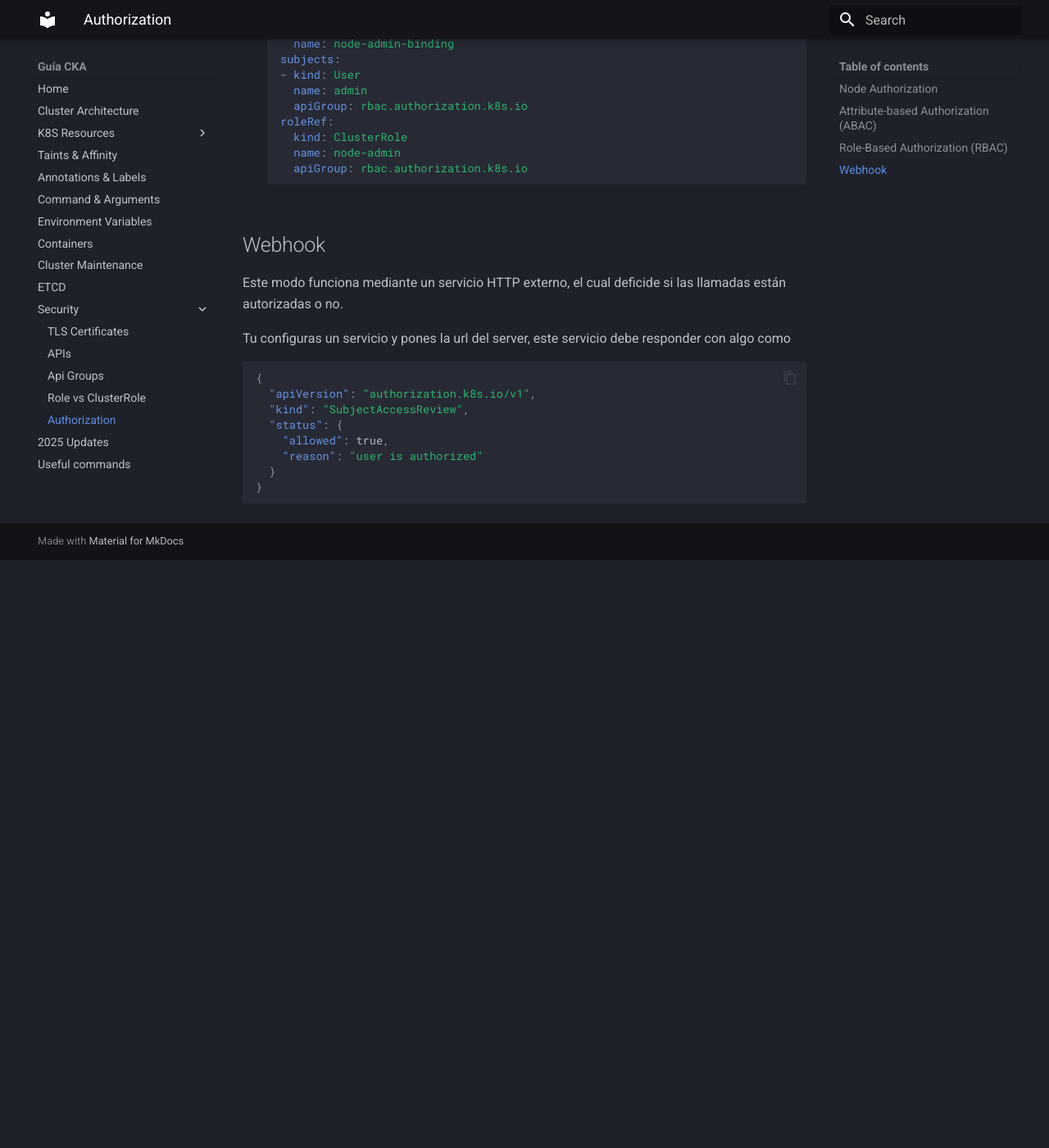
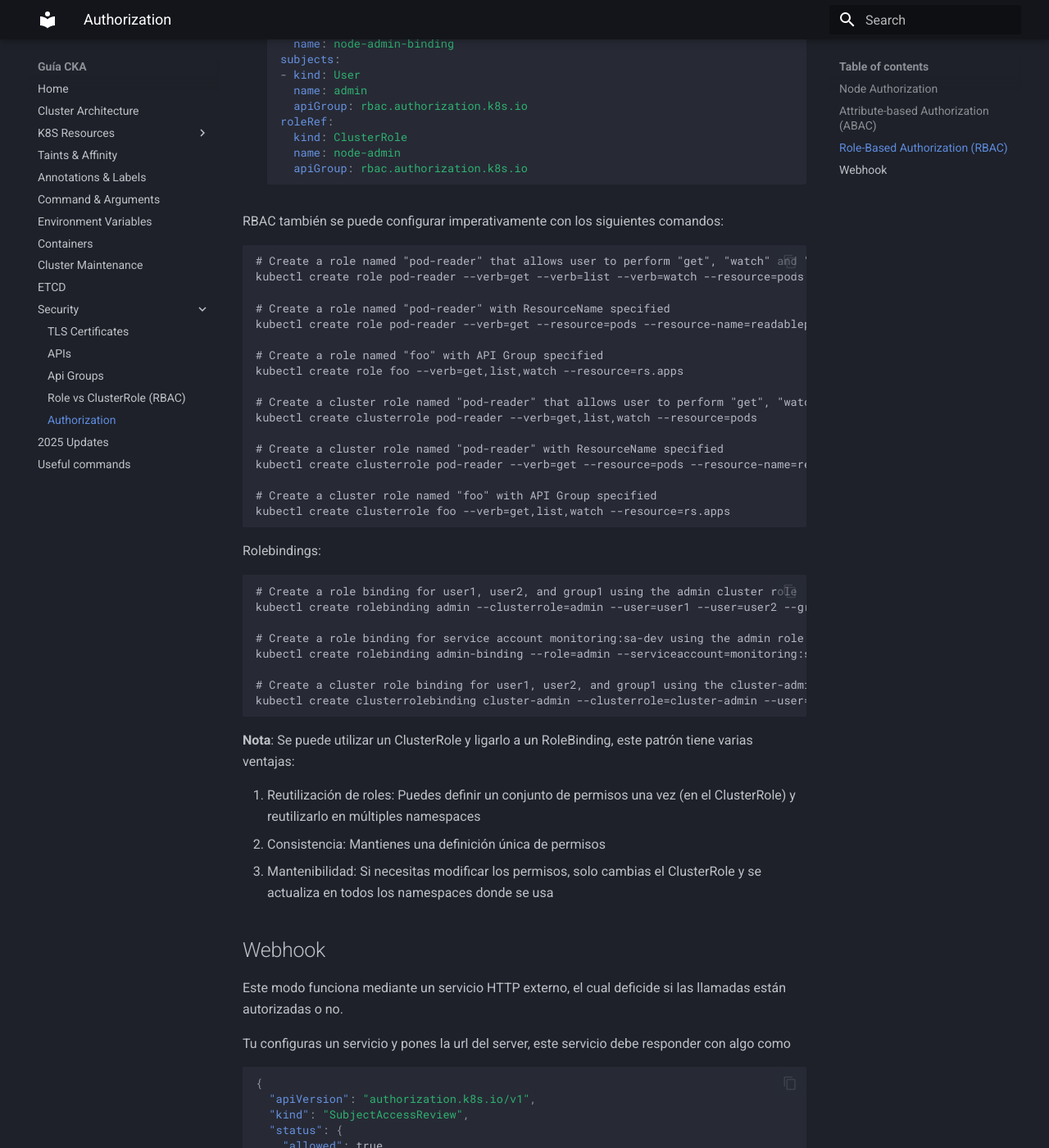
Before and after one commit to Seergs/cka-guide.github.io, an MkDocs documentation site: the page built from docs/security/Authorization.md, in a window 1280 px wide and 1400 px high, scrolled down 1989 px. Shown: the whole window at 82% size. Built offline with MkDocs 1.6.1 and Material for MkDocs 9.7.7, drawn with Linux system fonts in a browser that asks for light colours; before the commit the page ends 2672 px from its top, so only the background shows below that.

Commit message:
add more clusterolr

````diff
--- a/docs/security/Authorization.md
+++ b/docs/security/Authorization.md
@@ -93,6 +93,48 @@ Este tipo funciona medante 4 componentes principales:
       apiGroup: rbac.authorization.k8s.io
     ```
 
+RBAC también se puede configurar imperativamente con los siguientes comandos:
+
+```
+# Create a role named "pod-reader" that allows user to perform "get", "watch" and "list" on pods
+kubectl create role pod-reader --verb=get --verb=list --verb=watch --resource=pods
+
+# Create a role named "pod-reader" with ResourceName specified
+kubectl create role pod-reader --verb=get --resource=pods --resource-name=readablepod --resource-name=anotherpod
+
+# Create a role named "foo" with API Group specified
+kubectl create role foo --verb=get,list,watch --resource=rs.apps
+
+# Create a cluster role named "pod-reader" that allows user to perform "get", "watch" and "list" on pods
+kubectl create clusterrole pod-reader --verb=get,list,watch --resource=pods
+
+# Create a cluster role named "pod-reader" with ResourceName specified
+kubectl create clusterrole pod-reader --verb=get --resource=pods --resource-name=readablepod --resource-name=anotherpod
+
+# Create a cluster role named "foo" with API Group specified
+kubectl create clusterrole foo --verb=get,list,watch --resource=rs.apps
+```
+
+Rolebindings:
+
+```
+# Create a role binding for user1, user2, and group1 using the admin cluster role
+kubectl create rolebinding admin --clusterrole=admin --user=user1 --user=user2 --group=group1
+
+# Create a role binding for service account monitoring:sa-dev using the admin role
+kubectl create rolebinding admin-binding --role=admin --serviceaccount=monitoring:sa-dev
+
+# Create a cluster role binding for user1, user2, and group1 using the cluster-admin cluster role
+kubectl create clusterrolebinding cluster-admin --clusterrole=cluster-admin --user=user1 --user=user2 --group=group1
+```
+
+**Nota**: Se puede utilizar un ClusterRole y ligarlo a un RoleBinding, este patrón tiene varias ventajas:
+
+1.	Reutilización de roles: Puedes definir un conjunto de permisos una vez (en el ClusterRole) y reutilizarlo en múltiples namespaces
+2.	Consistencia: Mantienes una definición única de permisos
+3.	Mantenibilidad: Si necesitas modificar los permisos, solo cambias el ClusterRole y se actualiza en todos los namespaces donde se usa
+
+
 ## Webhook
 
 Este modo funciona mediante un servicio HTTP externo, el cual deficide si las llamadas están autorizadas o no.
--- a/mkdocs.yml
+++ b/mkdocs.yml
@@ -19,7 +19,7 @@ nav:
     - TLS Certificates: security/certificates.md
     - APIs: security/apis.md
     - Api Groups: security/apiGroups.md
-    - Role vs ClusterRole: security/Role-clusterRole.md
+    - Role vs ClusterRole (RBAC): security/Role-clusterRole.md
     - Authorization: security/Authorization.md
   - 2025 Updates: 2025-updates.md
   - Useful commands: useful-commands.md
````
Also changed, not shown: docs/security/Role-clusterRole.md (+4 -1 lines), docs/assets/roles-ns.png (added).
